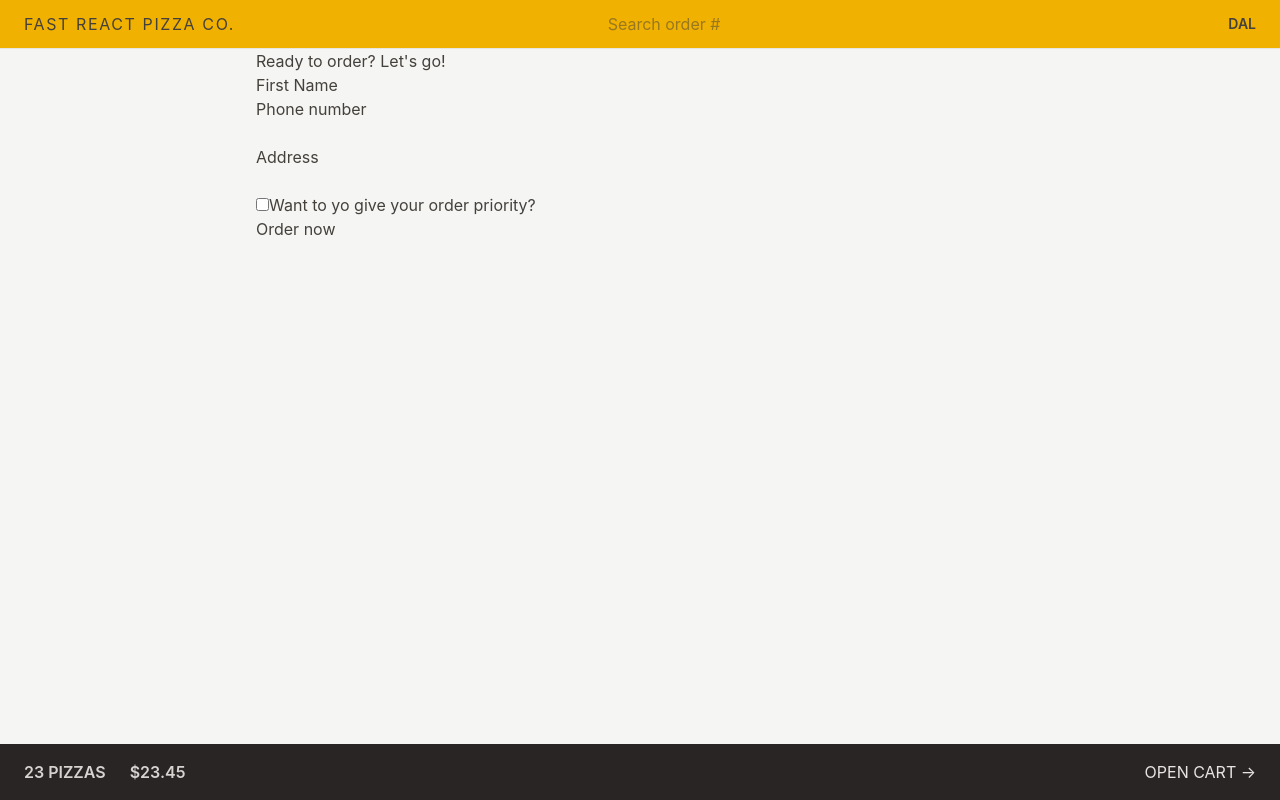
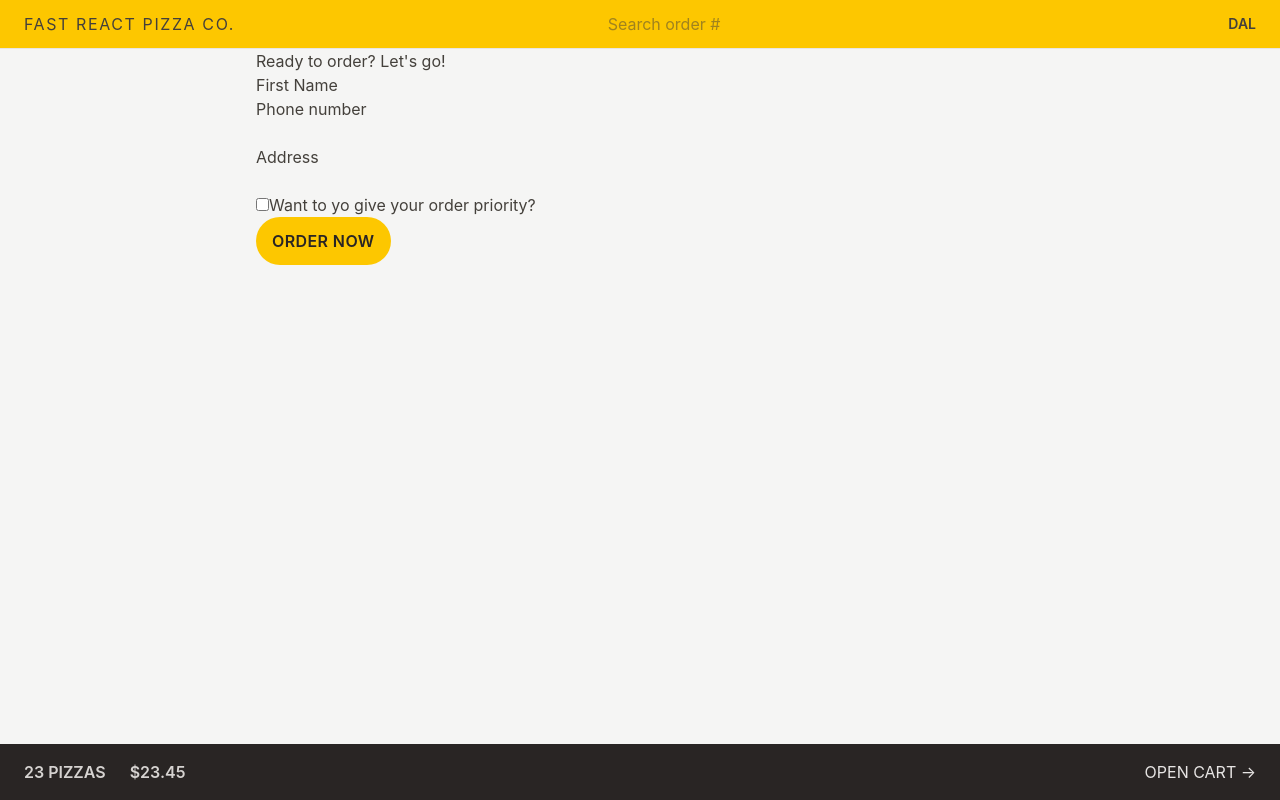
Before and after one commit to dal-gp/fast-react-pizza, a React (Vite) app: page /order/new in a window 1280 px wide. Built offline with nearby package versions, Linux system fonts and the light colour scheme.

Commit message:
style: add hover, focus, disabled states and transitions to buttons and links

```diff
--- a/src/features/cart/Cart.jsx
+++ b/src/features/cart/Cart.jsx
@@ -1,23 +1,23 @@
-import { Link } from 'react-router-dom';
+import { Link } from "react-router-dom";
 
 const fakeCart = [
   {
     pizzaId: 12,
-    name: 'Mediterranean',
+    name: "Mediterranean",
     quantity: 2,
     unitPrice: 16,
     totalPrice: 32,
   },
   {
     pizzaId: 6,
-    name: 'Vegetale',
+    name: "Vegetale",
     quantity: 1,
     unitPrice: 13,
     totalPrice: 13,
   },
   {
     pizzaId: 11,
-    name: 'Spinach and Mushroom',
+    name: "Spinach and Mushroom",
     quantity: 1,
     unitPrice: 15,
     totalPrice: 15,
@@ -29,7 +29,12 @@
 
   return (
     <div>
-      <Link to="/menu">&larr; Back to menu</Link>
+      <Link
+        to="/menu"
+        className="text-sm text-blue-500 hover:text-blue-600 hover:underline"
+      >
+        &larr; Back to menu
+      </Link>
 
       <h2>Your cart, %NAME%</h2>
 
--- a/src/features/order/CreateOrder.jsx
+++ b/src/features/order/CreateOrder.jsx
@@ -104,7 +104,10 @@
           <input type="hidden" name="cart" value={JSON.stringify(cart)} />
 
           {/* Disabled during submission - prevents double-submit */}
-          <button disabled={isSubmitting}>
+          <button
+            disabled={isSubmitting}
+            className="corner transitions-colors inline-block rounded-full bg-yellow-400 px-4 py-3 font-semibold tracking-wide text-stone-800 uppercase duration-300 hover:bg-yellow-300 focus:bg-yellow-300 focus:ring focus:ring-yellow-300 focus:ring-offset-2 focus:outline-none disabled:cursor-not-allowed"
+          >
             {isSubmitting ? "Processing order..." : "Order now"}
           </button>
         </div>
--- a/src/ui/Header.jsx
+++ b/src/ui/Header.jsx
@@ -8,7 +8,7 @@
  */
 function Header() {
   return (
-    <header className="flex items-center justify-between border-b border-stone-200 bg-yellow-500 px-4 py-3 uppercase sm:px-6">
+    <header className="flex items-center justify-between border-b border-stone-200 bg-yellow-400 px-4 py-3 uppercase sm:px-6">
       <Link className="tracking-widest" to="/">
         Fast React Pizza Co.
       </Link>
```
